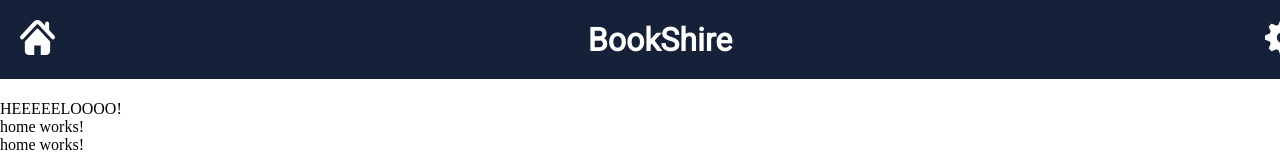
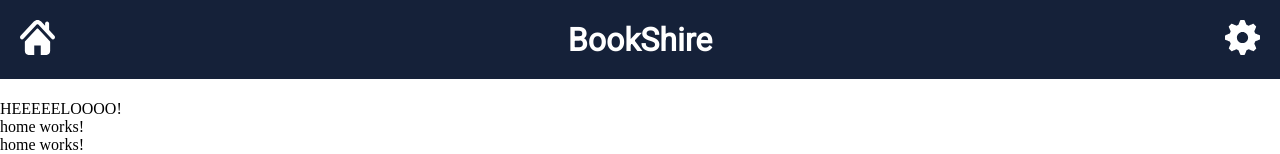
Before and after one commit to RayssaBuarque/BookShire, an Angular app: page / in a window 1280 px wide. Shown: the top 154 px of the page. Built offline with nearby package versions, Linux system fonts and the light colour scheme.

Commit message:
update component

```diff
--- a/src/app/components/top-nav-bar/top-nav-bar.component.css
+++ b/src/app/components/top-nav-bar/top-nav-bar.component.css
@@ -1,6 +1,5 @@
 .container__topBar{
     width: 100%;
-    padding: 20px;
     background-color: #152139;
     position: fixed;
     top: 0;
@@ -16,6 +15,7 @@ img{
     flex-direction: row;
     align-items: center;
     justify-content: space-between;
+    margin: 20px;
 }
 
 .wrapper__appTitle > h1{
```
